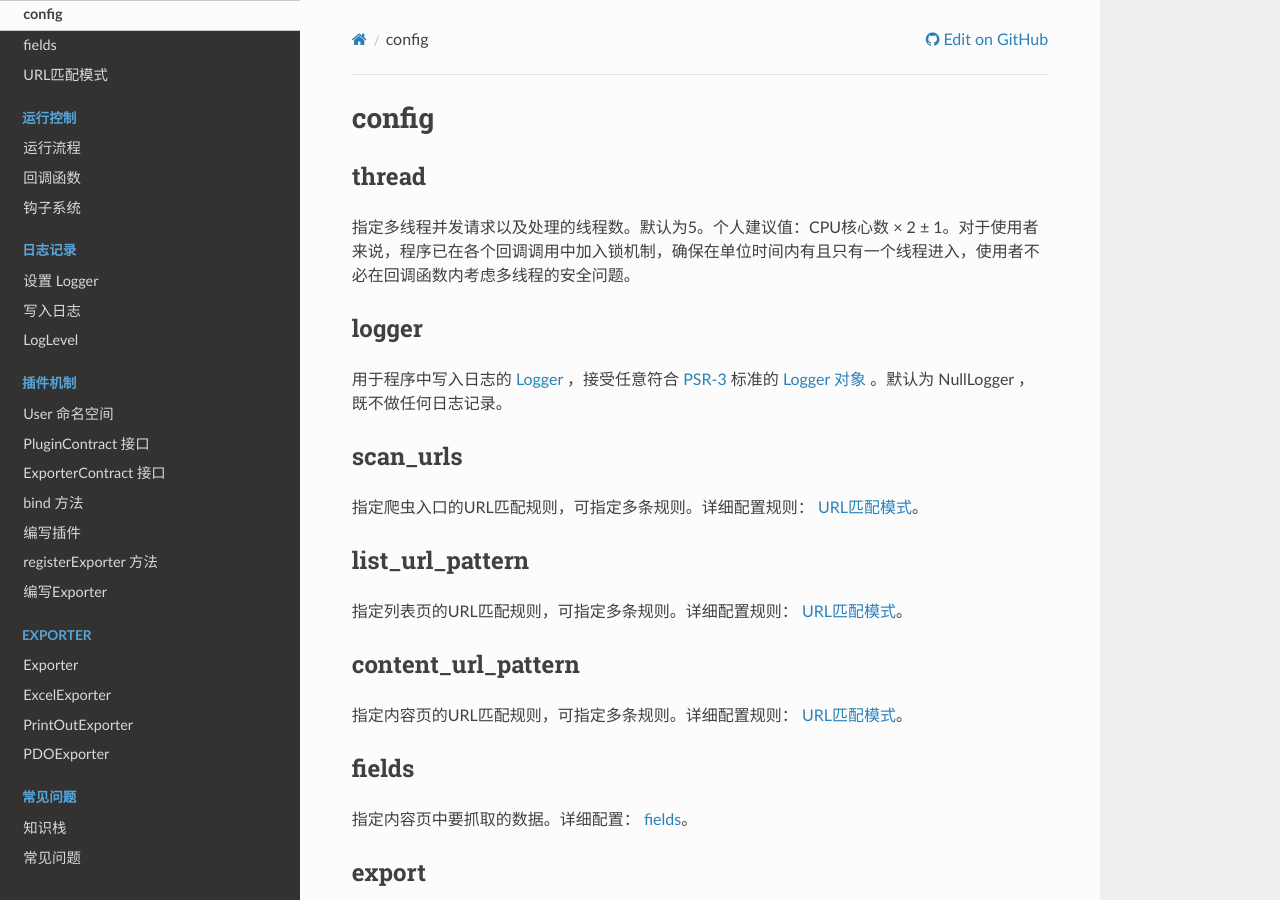
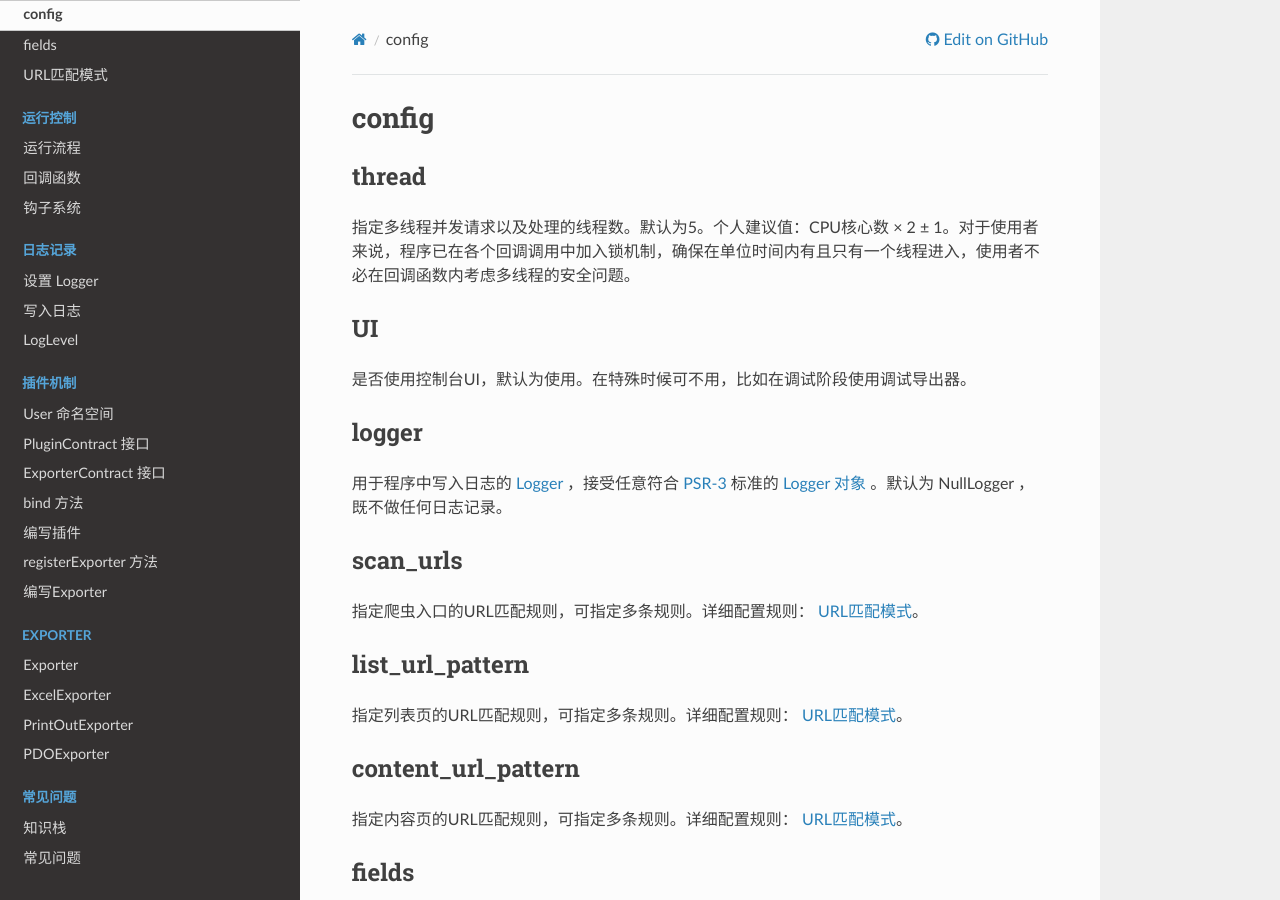
Before and after one commit to nulastudio/NULASpider-docs, a Sphinx documentation site: the page built from source/config.rst, in a window 1280 px wide and 900 px high. Built offline with Sphinx 7.4.7 and the Read the Docs theme 2.0.0, drawn with Linux system fonts in a browser that asks for light colours.

Commit message:
增加“UI”配置参数的文档

```diff
--- a/source/config.rst
+++ b/source/config.rst
@@ -8,6 +8,11 @@ thread
 ======
 
 指定多线程并发请求以及处理的线程数。默认为5。个人建议值：CPU核心数 × 2 ± 1。对于使用者来说，程序已在各个回调调用中加入锁机制，确保在单位时间内有且只有一个线程进入，使用者不必在回调函数内考虑多线程的安全问题。
+
+UI
+==
+
+是否使用控制台UI，默认为使用。在特殊时候可不用，比如在调试阶段使用调试导出器。
 
 logger
 ======
```
